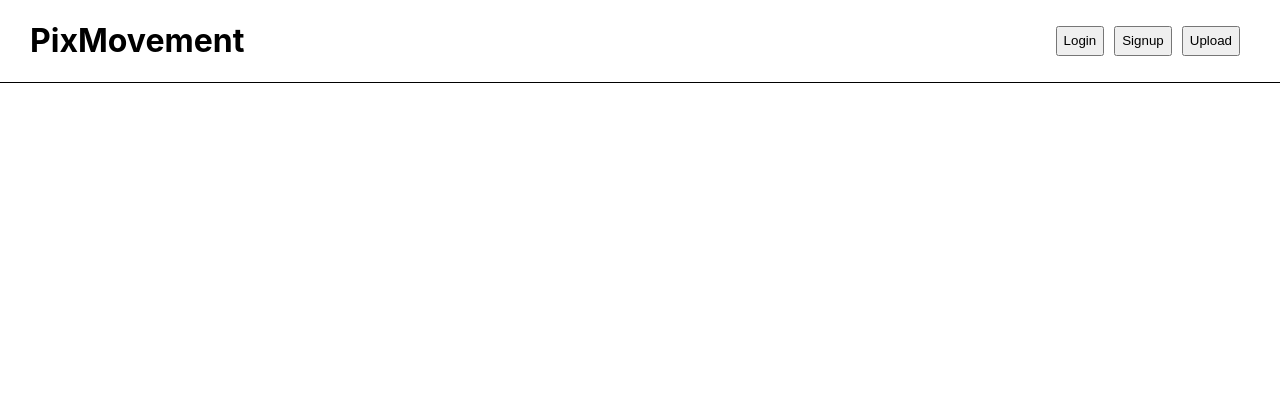
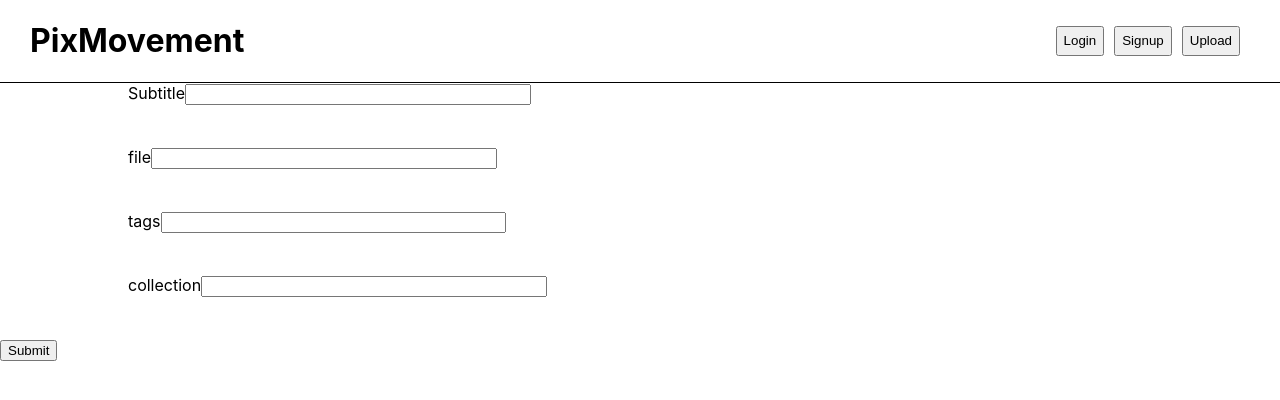
Before and after one commit to indiomedeiros/pixeidos-front-end, a React (Create React App) app: page /user in a window 1280 px wide. Shown: the top 400 px of the page. Built offline with nearby package versions, Linux system fonts and the light colour scheme.

Commit message:
added create image function. General settings for using the project's own API

```diff
--- a/src/Pages/LoginPage.js
+++ b/src/Pages/LoginPage.js
@@ -17,7 +17,7 @@ export default function LoginPage() {
     onChange(name, value);
   };
 
-  const signUpUser = (event) => {
+  const loginUser = (event) => {
     event.preventDefault();
     const result = requestPost(loginEntitie, form);
     if (result) history.push("/user");
@@ -25,7 +25,7 @@ export default function LoginPage() {
 
   return (
     <div>
-      <form onSubmit={signUpUser}>
+      <form onSubmit={loginUser}>
         <InputComponent
           label="E-mail"
           type="email"
--- a/src/Pages/SignupPage.js
+++ b/src/Pages/SignupPage.js
@@ -1,8 +1,8 @@
 import { useHistory } from "react-router-dom";
 import InputComponent from "../Components/Input/Input";
 import { useForm } from "../Hooks/useForm";
-import {requestPost} from "../Requests/requests"
-import {signupEntitie} from "../Requests/entities"
+import { requestPost } from "../Requests/requests";
+import { signupEntitie } from "../Requests/entities";
 
 export default function SignupPage() {
   const history = useHistory();
@@ -19,17 +19,16 @@ export default function SignupPage() {
     onChange(name, value);
   };
 
-  const signUpUser = (event) => {
+  const createUser = (event) => {
     event.preventDefault();
 
-    const result= requestPost(signupEntitie, form)
-    if(result) history.push("/user")
-
+    const result = requestPost(signupEntitie, form);
+    if (result) history.push("/user");
   };
 
   return (
     <div>
-      <form onSubmit={signUpUser}>
+      <form onSubmit={createUser}>
         <InputComponent
           label="Nome"
           type="text"
--- a/src/Pages/UserPage.js
+++ b/src/Pages/UserPage.js
@@ -1,3 +1,71 @@
+import { useHistory } from "react-router-dom";
+import InputComponent from "../Components/Input/Input";
+import { useForm } from "../Hooks/useForm";
+import { requestPost } from "../Requests/requests";
+import { createImageEntitie, signupEntitie } from "../Requests/entities";
+
 export default function UserPage() {
-    return <></>;
-  }
+  const history = useHistory();
+  const initForm = {
+    subtitle: "",
+    file: "",
+    tags: "",
+    collection: "",
+  };
+  const [form, onChange] = useForm(initForm);
+
+  const handleChange = (event) => {
+    const { name, value } = event.target;
+    onChange(name, value);
+  };
+
+  const createImagem = (event) => {
+    event.preventDefault();
+    const token = JSON.parse(localStorage.getItem("token"));
+    console.log(form);
+    requestPost(createImageEntitie, form, token);
+  };
+
+  return (
+    <div>
+      <form onSubmit={createImagem}>
+        <InputComponent
+          label="Subtitle"
+          type="text"
+          name="subtitle"
+          value={form.subtitle}
+          onChange={handleChange}
+          required
+        />
+
+        <InputComponent
+          label="file"
+          type="text"
+          name="file"
+          value={form.file}
+          onChange={handleChange}
+          required
+        />
+
+        <InputComponent
+          label="tags"
+          type="text"
+          name="tags"
+          value={form.tags}
+          onChange={handleChange}
+          required
+        />
+
+        <InputComponent
+          label="collection"
+          type="text"
+          name="collection"
+          value={form.collection}
+          onChange={handleChange}
+          required
+        />
+        <button>{"Submit"}</button>
+      </form>
+    </div>
+  );
+}
--- a/src/Requests/entities.js
+++ b/src/Requests/entities.js
@@ -1,8 +1,9 @@
 //POST
-export const signupEntitie  = "https://backend-fullstack-labenu.herokuapp.com/user/signup"
-export const loginEntitie = "https://backend-fullstack-labenu.herokuapp.com/user/login"
-export const createImageEntitie = "https://backend-fullstack-labenu.herokuapp.com/image/createImage"
+export const signupEntitie  = "http://localhost:3003/user/signup"
+export const loginEntitie = "http://localhost:3003/user/login"
+export const createImageEntitie = "http://localhost:3003/image/create"
 
 //GET
-export const getAllImagesEntitie = "https://backend-fullstack-labenu.herokuapp.com/image/all"
-export const getAllTags = "https://backend-fullstack-labenu.herokuapp.com/image/tags"
+export const getAllImagesEntitie = "http://localhost:3003/image/all"
+export const searchImageEntitie = "http://localhost:3003/image/search?dataSearch=Crianças"
+export const getImageByIdEntitie = "http://localhost:3003/image/"
--- a/src/Requests/requests.js
+++ b/src/Requests/requests.js
@@ -3,14 +3,27 @@ import axios from "axios";
 export const requestPost = async (entitie, body, token) => {
   axios
     .post(`${entitie}`, body, {
-      headers: { authorizaion: token },
+      headers: { authorization: token },
     })
     .then((response) => {
-      response.data.token && localStorage.setItem("token", JSON.stringify(response.data.token))
-      return response.data.token
+      response.data.token &&
+        localStorage.setItem("token", JSON.stringify(response.data.token));
+      return response.data.token;
     })
     .catch((error) => {
-      alert(error);
+      alert(error.message);
     });
+};
 
+export const requestGet = async (entitie, token) => {
+  axios
+    .get(`${entitie}`, {
+      headers: { authorization: token },
+    })
+    .then((response) => {
+      return response.data;
+    })
+    .catch((error) => {
+      alert(error.messgae);
+    });
 };
```
